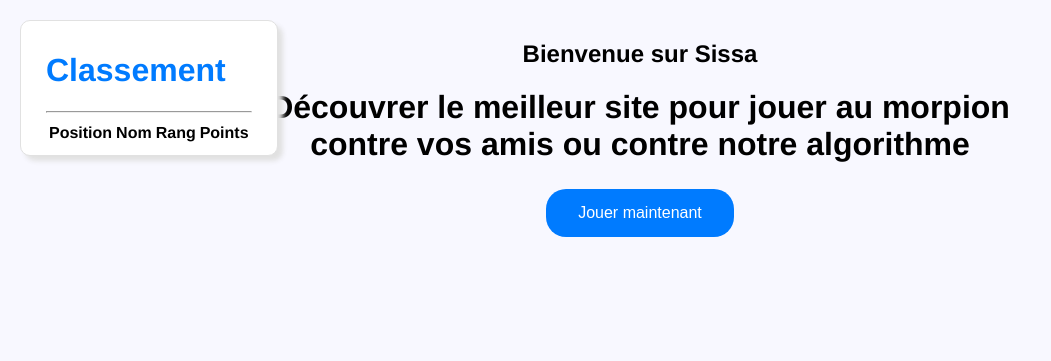
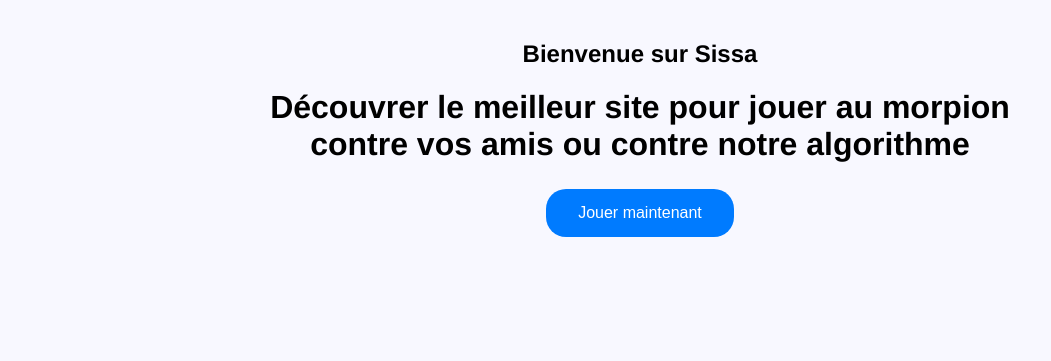
Before and after one commit to Antoine2718/Sissa, a PHP site: page / in a window 1280 px wide. Shown: the part 81-442 px from the top of the page, without its empty margins (0-1051 px from the left). Run offline with PHP 8.4, Linux system fonts and the light colour scheme; data that the repository does not hold is empty.

Commit message:
au revoir le leaderboard

```diff
--- a/Projet/common/leaderboard.php
+++ /dev/null
@@ -1,35 +0,0 @@
-<div class="leaderboard-wrapper">
-<div class="leaderboard">
-    <div class="leaderboard-head">
-        <h1>Classement</h1>
-        <hr>
-    </div>
-
-    <div class="leaderboard-content">
-        <?php
-        //Affiche les 10 meilleurs joueurs
-        $db = connect();
-        try{
-            $stmt = $db->prepare("SELECT u.identifiant as name,u.points as pts,r.couleur_rang as couleur,r.nomRang as rang FROM utilisateur u inner join rang r on r.idRang = u.idRang order by u.points DESC limit 30");
-            $stmt->execute();
-            $result = $stmt->fetchAll(PDO::FETCH_ASSOC);
-            $i=1;
-            echo "<table>";
-            echo "<thead><tr class=\"leaderboard-element\"><th>Position</th><th>Nom</th><th>Rang</th><th>Points</th></tr></thead>";
-            foreach($result as $user){
-                $name = $user['name'];
-                $pts = $user['pts'];
-                $color = $user['couleur'];
-                $rang = $user['rang'];
-                echo "<tr class=\"leaderboard-element\"><td>$i</td><td>$name</td> <td style = \"color:$color;\">$rang</td> <td class =\"leaderboard-pts\">$pts</td></tr>";
-                $i=$i+1;
-            }
-            echo "</table>";
-        }catch(PDOException $e){
-            header("Location: ../pages/error_page.php");
-            exit();
-        }
-        ?>
-    </div>
-</div>
-</div>
--- a/Projet/pages/contact.php
+++ b/Projet/pages/contact.php
@@ -18,7 +18,6 @@
 
     <!-- Contenu principal -->
     <div class="content">
-        <?php include("../common/leaderboard.php");?>
         <h1>Contactez-nous</h1>
         <div class="contact-container">
             <div class="left">
--- a/Projet/pages/index.php
+++ b/Projet/pages/index.php
@@ -18,9 +18,6 @@
 
     <!-- Contenu principal -->
     <div class="content">
-        <?php
-        include("../common/leaderboard.php");
-        ?>
         <h2>Bienvenue sur Sissa</h2>
         <h1>Découvrer le meilleur site pour jouer au morpion <br> contre vos amis ou contre notre algorithme</h1>
         <button class="color-button"><a href="jeu.php">Jouer maintenant</a></button>
```
